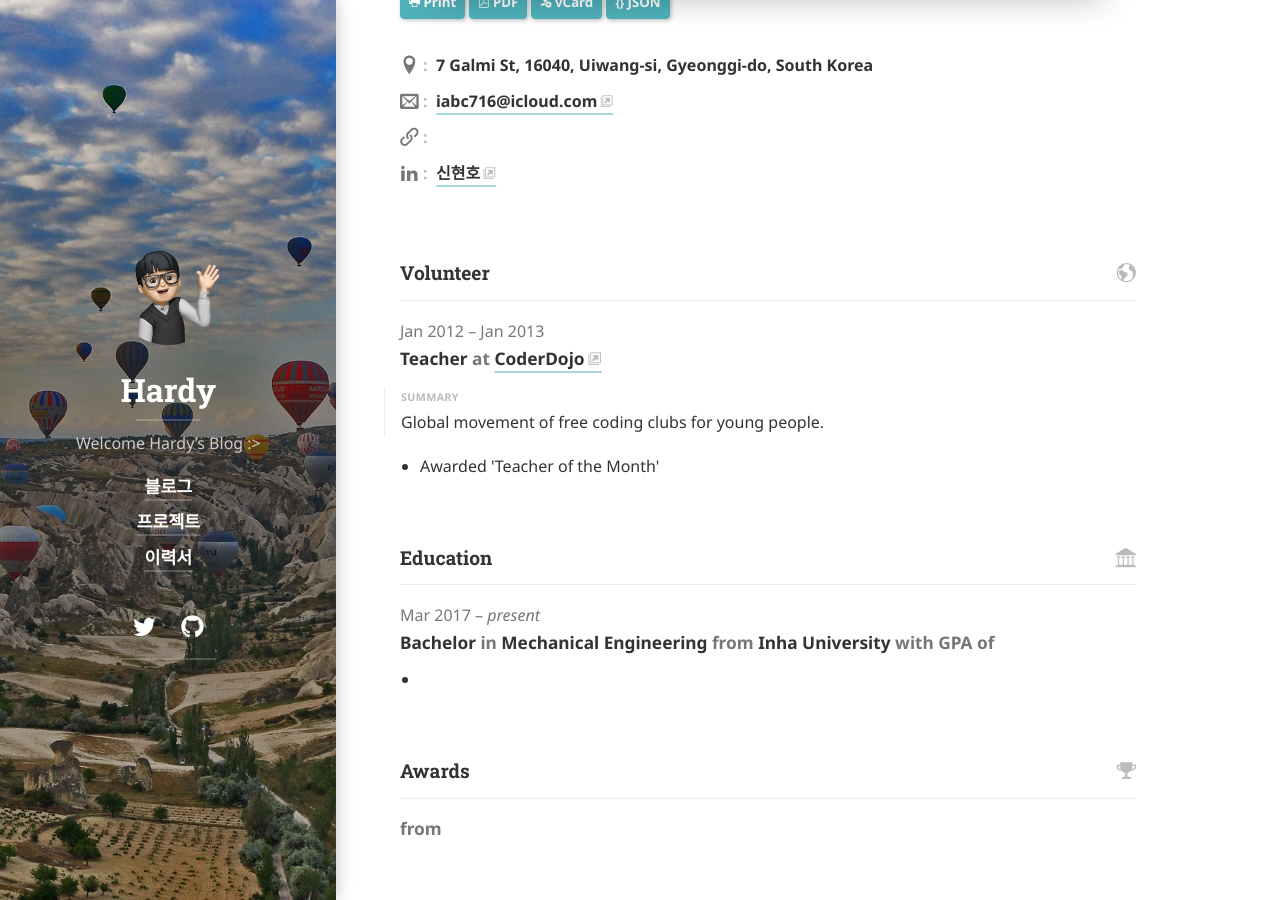
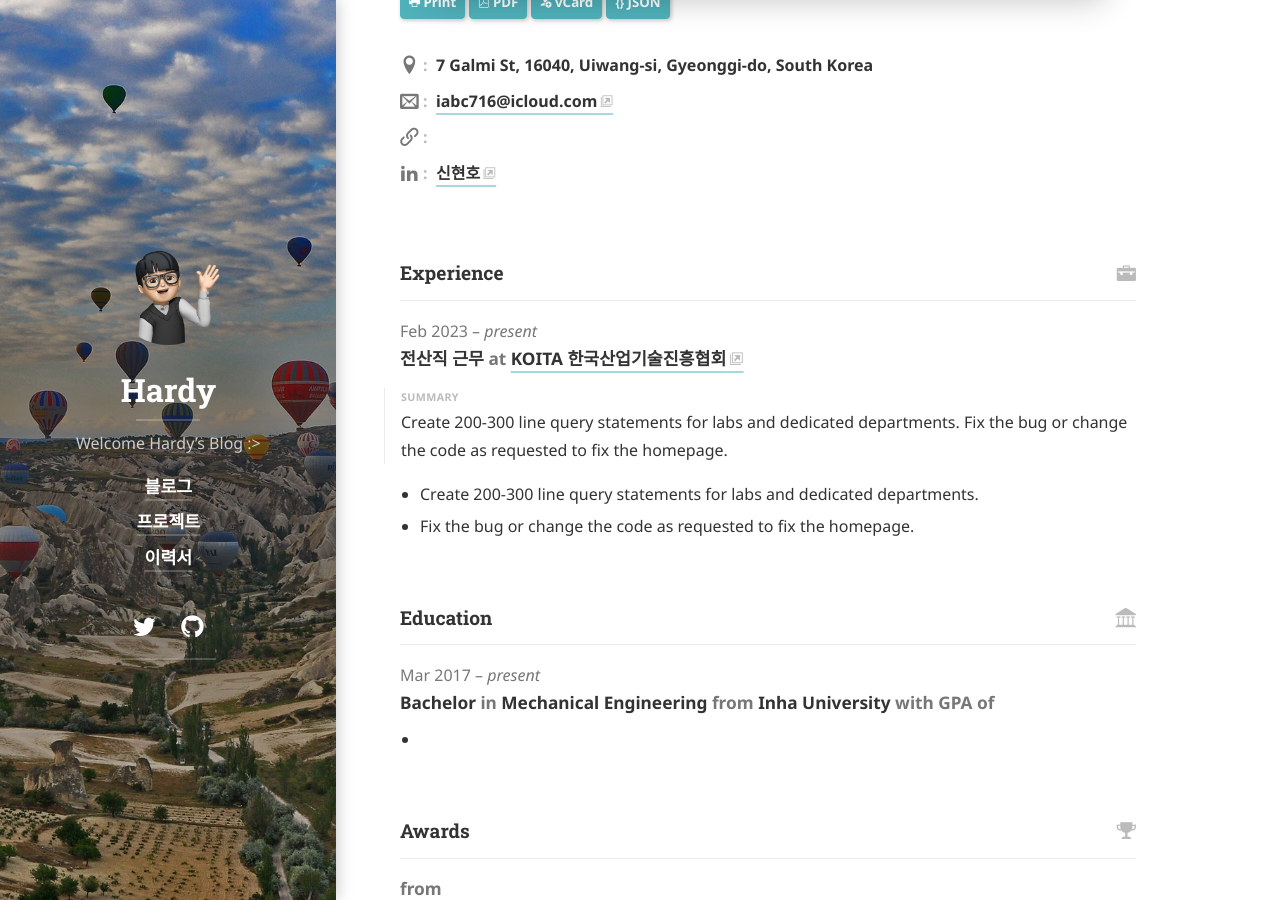
Before and after one commit to hardy716/hardy716.github.io, a Jekyll site: the page built from resume.md, in a window 1280 px wide and 900 px high, scrolled down 337 px. Built offline with Jekyll 4.4.1, drawn with Linux system fonts in a browser that asks for light colours; cached includes are drawn as plain includes; nearby versions of some CDN libraries; some web fonts are replaced; library files that are not in the unit come from our copies.

Commit message:
update resume.yml

```diff
--- a/_config.yml
+++ b/_config.yml
@@ -368,7 +368,7 @@ plugins:
 #   name:                <firstname> <lastname>
 #   links:
 #     - https://twitter.com/<username>
-#     - https://github.com/<username>
+#     - https://github.com/hardy716
 
 
 # Plugin Configs
--- a/_data/resume.yml
+++ b/_data/resume.yml
@@ -23,29 +23,29 @@ basics:
     - network: "LinkedIn"
       username: "신현호"
       url: "https://www.linkedin.com/in/devhardy/?original_referer="
-#work:
-#  - company: "Pied Piper"
-#    position: "CEO/President"
-#    website: "https://piedpiper.com"
-#    startDate: "2013-12-01"
-#    endDate: ""
-#    summary: >
-#      Pied Piper is a multi-platform technology based on a proprietary universal compression algorithm that has
-#      consistently fielded high Weisman Scores™ that are not merely competitive,
-#      but approach the theoretical limit of lossless compression.
+work:
+  - company: "KOITA 한국산업기술진흥협회"
+    position: "전산직 근무"
+    website: "https://www.koita.or.kr/main/main.aspx"
+    startDate: "2023-02-27"
+    endDate: ""
+    summary: >
+      Create 200-300 line query statements for labs and dedicated departments.
+      Fix the bug or change the code as requested to fix the homepage.
+
+    highlights:
+      - "Create 200-300 line query statements for labs and dedicated departments."
+      - "Fix the bug or change the code as requested to fix the homepage."
+
+#volunteer:
+#  - organization: "CoderDojo"
+#    position: "Teacher"
+#    website: "https://coderdojo.com/"
+#    startDate: "2012-01-01"
+#    endDate: "2013-01-01"
+#    summary: "Global movement of free coding clubs for young people."
 #    highlights:
-#      - "Built an algorithm for artist to detect if their music was violating copy right infringement laws"
-#      - "Successfully won Techcrunch Disrupt"
-#      - "Optimized an algorithm that holds the current world record for Weisman Scores"
-volunteer:
-  - organization: "CoderDojo"
-    position: "Teacher"
-    website: "https://coderdojo.com/"
-    startDate: "2012-01-01"
-    endDate: "2013-01-01"
-    summary: "Global movement of free coding clubs for young people."
-    highlights:
-      - "Awarded 'Teacher of the Month'"
+#      - "Awarded 'Teacher of the Month'"
 education:
   - institution: "Inha University"
     area: "Mechanical Engineering"
```
Also changed, not shown: 1 other file.
